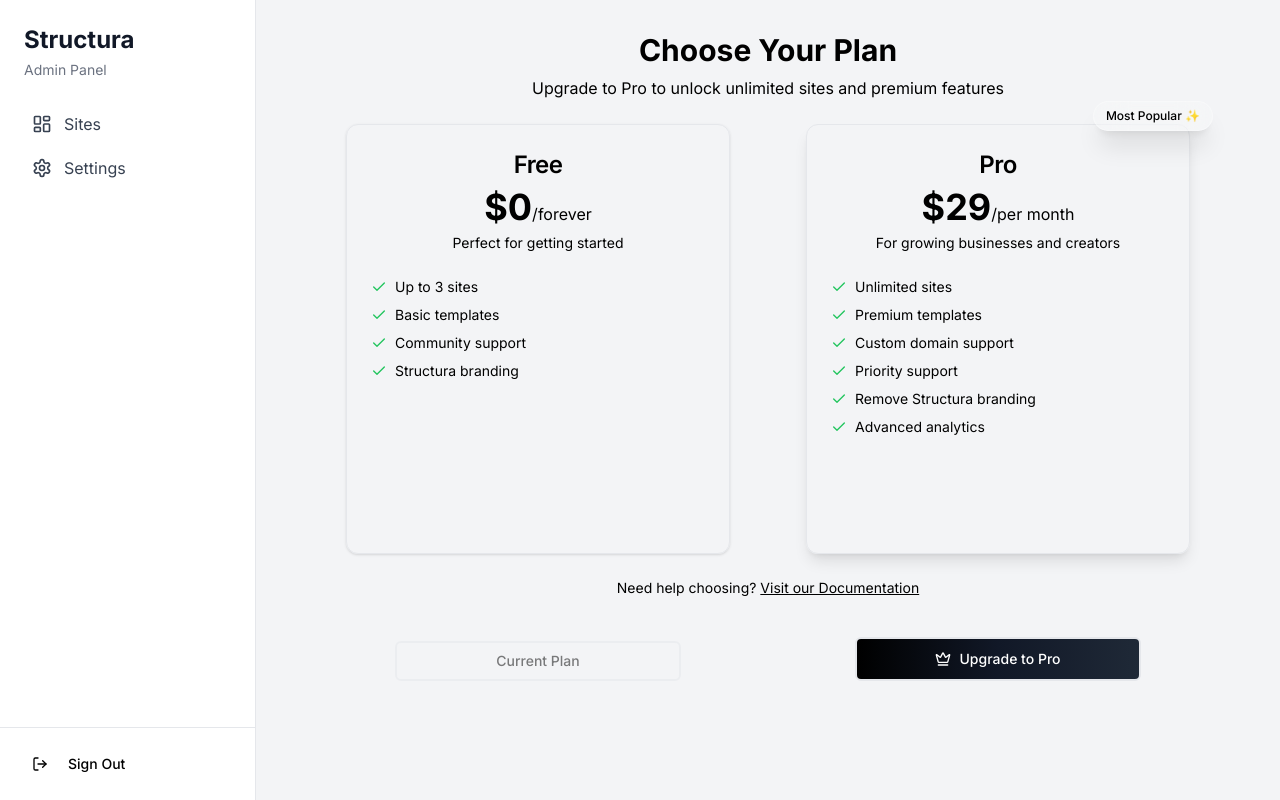
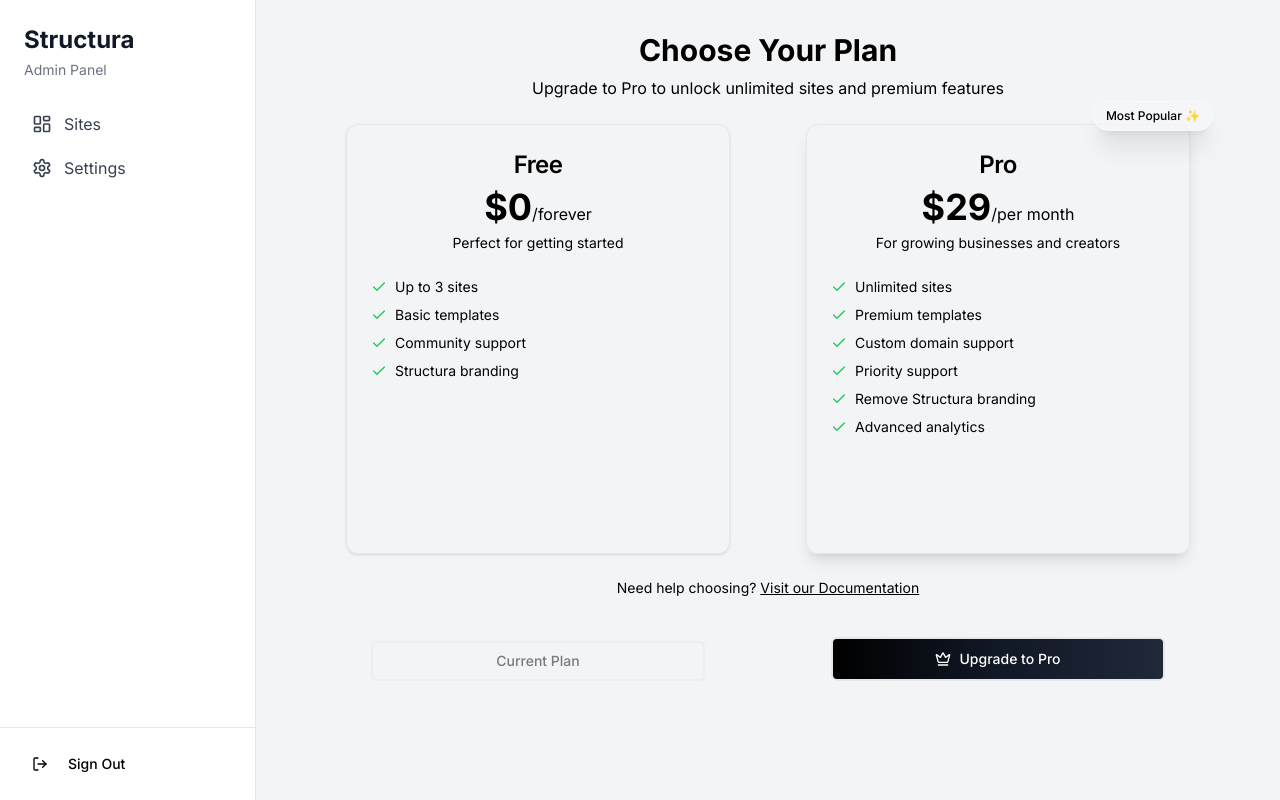
Before and after one commit to ShaikYakoub/structura, a Next.js app: page /app/billing in a window 1280 px wide. Built offline with nearby package versions, Linux system fonts and the light colour scheme; no server answers; sample sign-in values are in the browser's storage.

Commit message:
fix: Move buttons back inside card boundaries
- Removed extra px-6 padding from button container
- Buttons now properly contained within card borders
- CardContent padding handles spacing appropriately

```diff
--- a/app/app/billing/page.tsx
+++ b/app/app/billing/page.tsx
@@ -98,7 +98,7 @@ export default async function BillingPage() {
                 ))}
               </ul>
 
-              <div className="mt-auto pt-6 px-6">
+              <div className="mt-auto pt-6">
                 {plan.name === "Free" ? (
                   <AnimatedButton
                     animationType="none"
```
